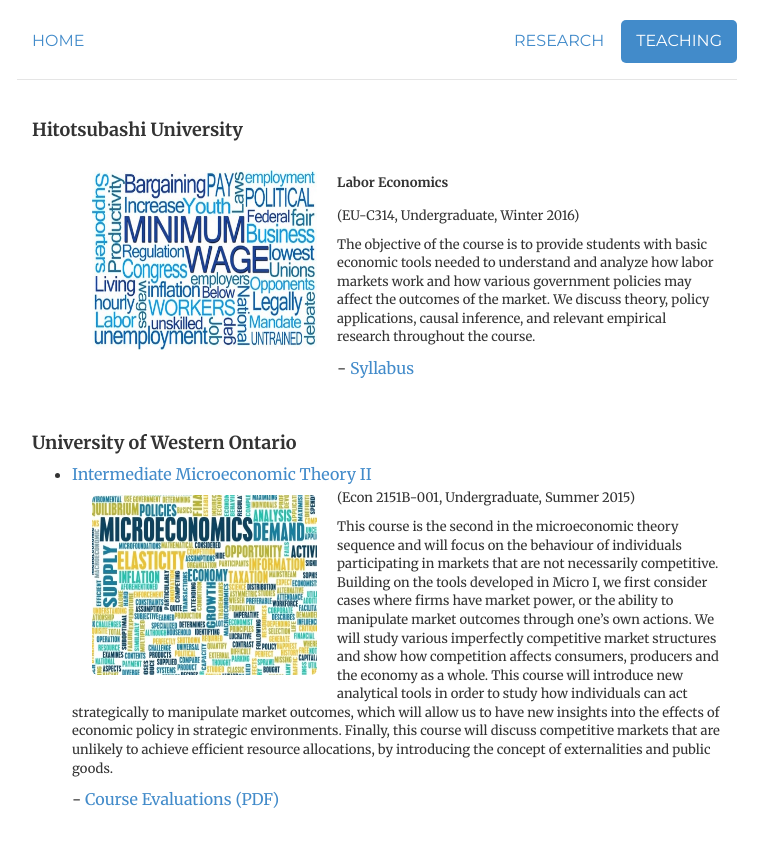
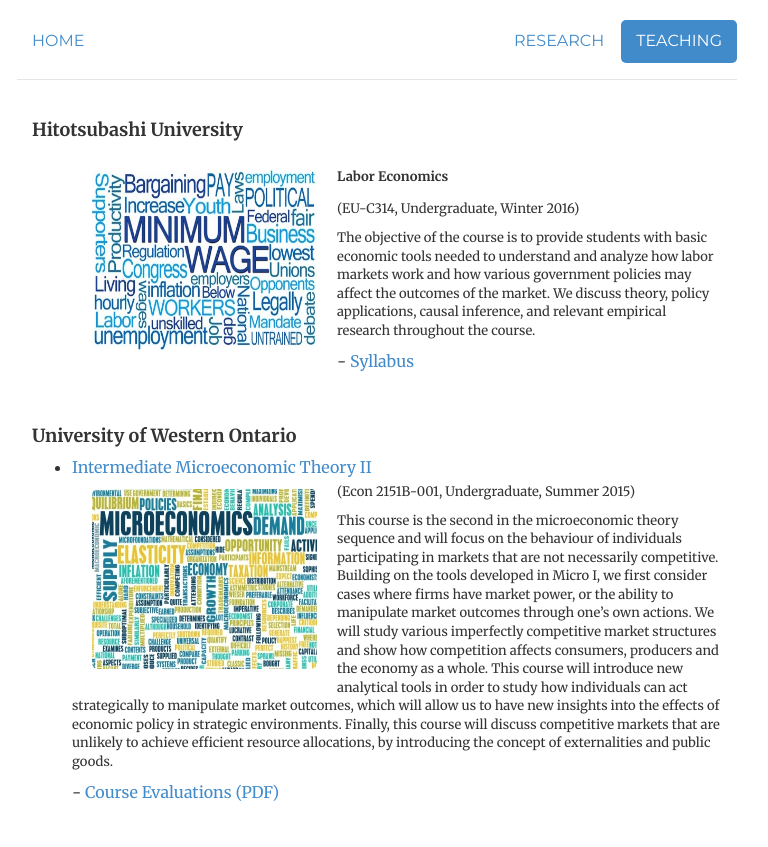
Before and after one commit to morihiroaki/morihiroaki.github.io, a Jekyll site: the page built from teaching.html, in a window 1280 px wide. Shown: the top 847 px of the page, without its empty margins (263-1031 px from the left). Built offline with Jekyll 4.4.1, drawn with Linux system fonts in a browser that asks for light colours.

Commit message:
Update teaching.html

```diff
--- a/teaching.html
+++ b/teaching.html
@@ -9,7 +9,7 @@
     <h4>Hitotsubashi University</h4>
 <ul style="list-style-type:disc">
 <img  class="img-rounded" src="files/image_labor2.jpg" height="180" width="225" style='float: left;' hspace="20" vspace="10">
-<p><font size="2"><h2>Labor Economics</h2> (EU-C314, Undergraduate, Winter 2016)  </p>
+<p><font size="2"><h3>Labor Economics</h3> (EU-C314, Undergraduate, Winter 2016)  </p>
 <p><font size="2">The objective of the course is to provide students with basic economic tools
   needed to understand and analyze how labor markets work and how various government policies may affect the outcomes of the market.
     We discuss theory, policy applications, causal inference, and relevant empirical research throughout the course.</p>
```
